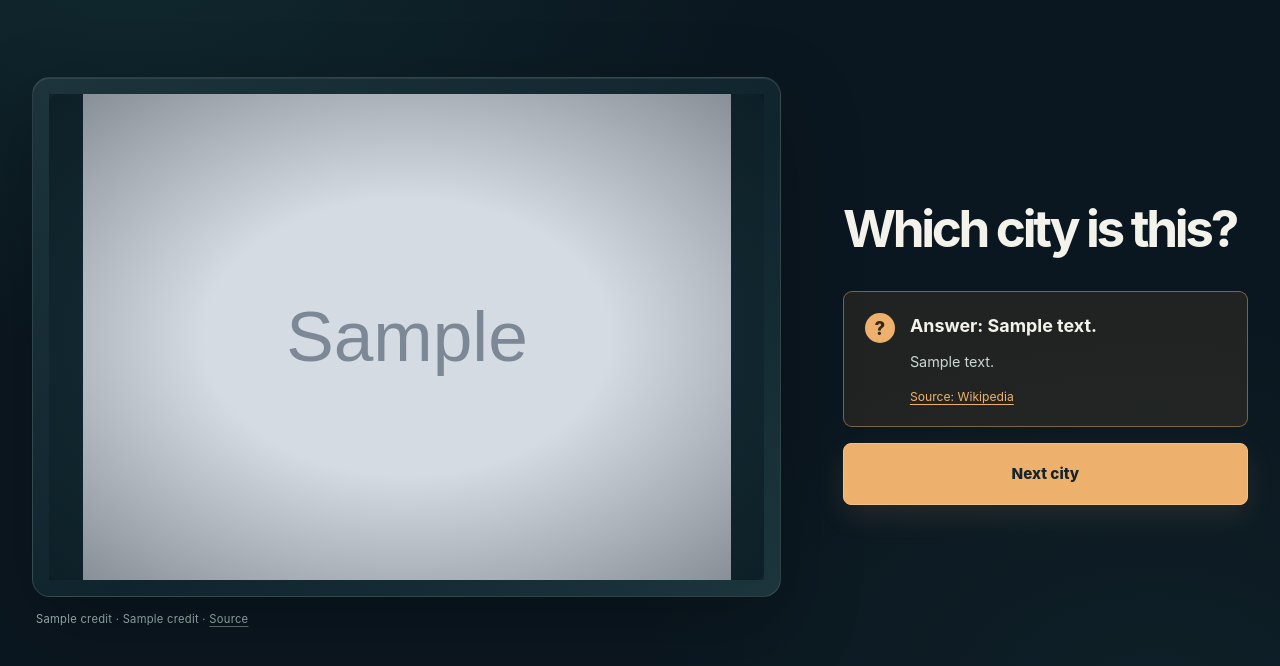
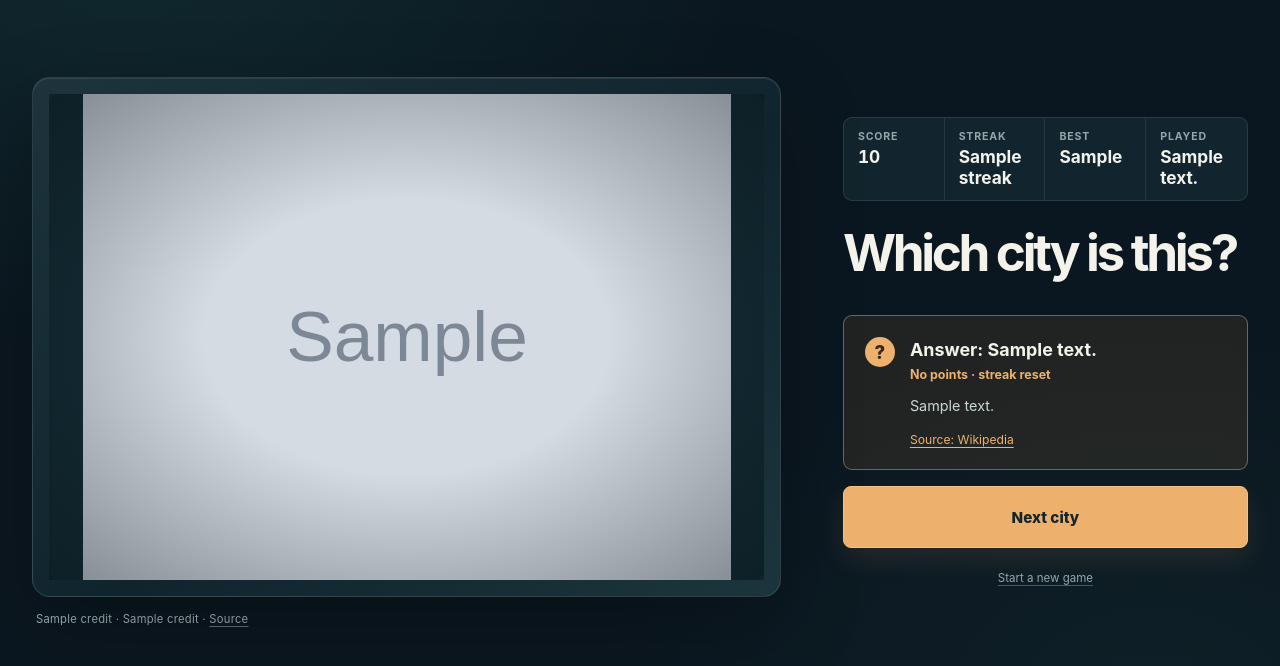
Before and after one commit to MikeGod-glitch/Cityguesser, a Flask app: template templates/index.html in a window 1280 px wide. Shown: the part 94-760 px from the top of the page. Run offline with Flask 3, Linux system fonts and the light colour scheme; the template is opened without the code that fills it: most values are stand-ins (such as "Sample title", 1, 10 or a date in 2020); grey boxes marked "Sample" are stand-in pictures; data that the repository does not hold is empty.

Commit message:
新增计分与连胜机制

```diff
--- a/app.py
+++ b/app.py
@@ -1,5 +1,5 @@
 from concurrent.futures import ThreadPoolExecutor, TimeoutError as FutureTimeout
-from flask import Flask, render_template, request, session
+from flask import Flask, redirect, render_template, request, session, url_for
 from threading import Lock
 from urllib.parse import quote
 from pathlib import Path
@@ -87,11 +87,17 @@ def get_local_question():
 
 
 def remember_question(city):
+    city = city.copy()
+    city["question_id"] = secrets.token_urlsafe(8)
     recent_images = list(session.get("recent_images", []))
     if city.get("image_id"):
         recent_images.append(city["image_id"])
         session["recent_images"] = recent_images[-10:]
     session["current_question"] = city
+    session["question_resolved"] = False
+    session.pop("question_result", None)
+    session.pop("question_points", None)
+    session.pop("question_revealed", None)
     return city
 
 
@@ -105,6 +111,46 @@ def get_player_id():
     if "player_id" not in session:
         session["player_id"] = secrets.token_urlsafe(12)
     return session["player_id"]
+
+
+def get_current_question():
+    city = session.get("current_question")
+    if city and "question_id" not in city:
+        city = city.copy()
+        city["question_id"] = secrets.token_urlsafe(8)
+        session["current_question"] = city
+        session["question_resolved"] = False
+    return city
+
+
+def get_game_stats():
+    stats = session.get("game_stats")
+    if not stats:
+        stats = {"score": 0, "streak": 0, "best_streak": 0, "answered": 0}
+        session["game_stats"] = stats
+    return stats
+
+
+def record_answer(is_correct):
+    stats = get_game_stats().copy()
+    stats["answered"] += 1
+    points = 0
+    if is_correct:
+        points = 100 + min(stats["streak"] * 20, 100)
+        stats["streak"] += 1
+        stats["best_streak"] = max(stats["best_streak"], stats["streak"])
+        stats["score"] += points
+    else:
+        stats["streak"] = 0
+    session["game_stats"] = stats
+    return points
+
+
+def save_question_outcome(result=None, points=0, revealed=False):
+    session["question_resolved"] = True
+    session["question_result"] = result
+    session["question_points"] = points
+    session["question_revealed"] = revealed
 
 
 def start_question_prefetch():
@@ -176,6 +222,7 @@ def get_revealed_answer(city):
 
 def render_question(
     city, result=None, preload_url=None, revealed_answer=None, city_intro=None,
+    round_points=None,
 ):
     if city.get("is_dynamic"):
         return render_template(
@@ -183,6 +230,8 @@ def render_question(
             source_url=city["source_url"], credit=city["credit"], result=result,
             preload_url=preload_url,
             revealed_answer=revealed_answer, city_intro=city_intro,
+            round_points=round_points, stats=get_game_stats(),
+            question_id=city["question_id"],
         )
 
     fallback_url = f"/static/images/{city['image']}"
@@ -203,43 +252,79 @@ def render_question(
         source_url=source_url, credit=credit, result=result,
         preload_url=preload_url,
         revealed_answer=revealed_answer, city_intro=city_intro,
+        round_points=round_points, stats=get_game_stats(),
+        question_id=city["question_id"],
+    )
+
+
+def render_saved_outcome(city, preload_url=None):
+    if session.get("question_revealed"):
+        return render_question(
+            city,
+            preload_url=preload_url,
+            revealed_answer=get_revealed_answer(city),
+            city_intro=get_city_intro(city),
+            round_points=0,
+        )
+    return render_question(
+        city,
+        result=session.get("question_result"),
+        preload_url=preload_url,
+        round_points=session.get("question_points", 0),
     )
 
 
 @app.route("/")
 def home():
-    city = session.get("current_question") or get_new_question()
+    city = get_current_question() or get_new_question()
     start_question_prefetch()
+    if session.get("question_resolved"):
+        return render_saved_outcome(city)
     return render_question(city)
 
 
 @app.route("/check", methods=["POST"])
 def check():
-    city = session.get("current_question")
+    city = get_current_question()
     if not city:
         city = get_new_question()
         start_question_prefetch()
         return render_question(city)
+    if request.form.get("question_id") != city["question_id"]:
+        return render_saved_outcome(city) if session.get("question_resolved") else render_question(city)
+    if session.get("question_resolved"):
+        return render_saved_outcome(city)
     guess = request.form["guess"]
     accepted_answers = [city["answer"], *city.get("aliases", [])]
-    if guess.strip().casefold() in {answer.casefold() for answer in accepted_answers}:
+    is_correct = guess.strip().casefold() in {
+        answer.casefold() for answer in accepted_answers
+    }
+    points = record_answer(is_correct)
+    if is_correct:
         result = "✅ Correct!"
     else:
         result = f"❌ Wrong! Answer: {city['answer']}"
+    save_question_outcome(result=result, points=points)
     start_question_prefetch()
     next_city = get_prefetched_question()
     preload_url = next_city.get("image_url") if next_city else None
-    return render_question(city, result, preload_url)
+    return render_question(city, result, preload_url, round_points=points)
 
 
 @app.route("/reveal", methods=["POST"])
 def reveal_answer():
-    city = session.get("current_question")
+    city = get_current_question()
     if not city:
         city = get_new_question()
         start_question_prefetch()
         return render_question(city)
+    if request.form.get("question_id") != city["question_id"]:
+        return render_saved_outcome(city) if session.get("question_resolved") else render_question(city)
+    if session.get("question_resolved"):
+        return render_saved_outcome(city)
 
+    record_answer(False)
+    save_question_outcome(revealed=True)
     start_question_prefetch()
     intro = get_city_intro(city)
     next_city = get_prefetched_question()
@@ -249,6 +334,7 @@ def reveal_answer():
         preload_url=preload_url,
         revealed_answer=get_revealed_answer(city),
         city_intro=intro,
+        round_points=0,
     )
 
 
@@ -257,5 +343,11 @@ def next_question():
     return render_question(get_next_question())
 
 
+@app.route("/reset", methods=["POST"])
+def reset_game():
+    session.clear()
+    return redirect(url_for("home"))
+
+
 if __name__ == "__main__":
     app.run(debug=True)
--- a/static/script.js
+++ b/static/script.js
@@ -6,7 +6,7 @@ if (guessForm) {
 
     guessForm.addEventListener('submit', event => {
         const submitButton = event.submitter || submitButtons[0];
-        submitButton.disabled = true;
+        submitButtons.forEach(button => { button.disabled = true; });
         submitButton.textContent = submitButton.classList.contains('reveal-button')
             ? 'Loading answer…'
             : 'Checking your guess…';
--- a/static/style.css
+++ b/static/style.css
@@ -77,6 +77,11 @@ button, input { font: inherit; }
 
 .answer-panel { min-height: 560px; display: flex; flex-direction: column; justify-content: center; animation: rise-in .65s .1s ease both; }
 .panel-content { margin: auto 0; }
+.scoreboard { display: grid; grid-template-columns: repeat(4, 1fr); max-width: 520px; margin-bottom: 24px; border: 1px solid rgba(217, 234, 221, .12); border-radius: 9px; background: rgba(21, 42, 51, .72); }
+.scoreboard div { display: flex; min-width: 0; flex-direction: column; gap: 3px; padding: 12px 14px; border-right: 1px solid rgba(217, 234, 221, .1); }
+.scoreboard div:last-child { border-right: 0; }
+.scoreboard span { color: #92a8aa; font-size: .66rem; font-weight: 700; letter-spacing: .08em; text-transform: uppercase; }
+.scoreboard strong { color: #f3f3eb; font-size: 1.08rem; font-variant-numeric: tabular-nums; }
 h1 { max-width: 540px; margin: 0 0 36px; font-size: clamp(2.75rem, 4vw, 4.75rem); font-weight: 720; letter-spacing: -.065em; line-height: 1.06; }
 .guess-form { max-width: 420px; }
 .sr-only { position: absolute; width: 1px; height: 1px; padding: 0; margin: -1px; overflow: hidden; clip: rect(0, 0, 0, 0); white-space: nowrap; border: 0; }
@@ -105,9 +110,14 @@ h1 { max-width: 540px; margin: 0 0 36px; font-size: clamp(2.75rem, 4vw, 4.75rem)
 .is-incorrect .result-icon { background: #f09e82; color: #391d1c; }
 .is-revealed .result-icon { background: #eeb16d; color: #362616; }
 .result-card h2 { margin: 0; font-size: 1.12rem; font-weight: 700; line-height: 1.4; }
+.round-score { margin: 5px 0 0; color: #eeb16d; font-size: .78rem; font-weight: 700; }
 .city-intro { margin: 12px 0 10px; color: #cad8d5; font-size: .9rem; line-height: 1.7; }
 .intro-source { color: #eeb16d; font-size: .76rem; text-underline-offset: 3px; }
 .next-button { max-width: 420px; }
+.reset-form { max-width: 420px; margin-top: 18px; text-align: center; }
+.reset-button { padding: 4px 6px; border: 0; background: transparent; color: #92a8aa; cursor: pointer; font-size: .72rem; text-decoration: underline; text-decoration-color: rgba(146, 168, 170, .45); text-underline-offset: 3px; }
+.reset-button:hover { color: #fff; }
+.reset-button:focus-visible { outline: 2px solid #eeb16d; outline-offset: 3px; }
 
 @keyframes rise-in { from { opacity: 0; transform: translateY(13px); } to { opacity: 1; transform: translateY(0); } }
 
@@ -133,6 +143,8 @@ h1 { max-width: 540px; margin: 0 0 36px; font-size: clamp(2.75rem, 4vw, 4.75rem)
     .photo-error { inset: 8px; border-radius: 6px; }
     .photo-credit { margin-top: 10px; font-size: .65rem; }
     h1 { font-size: clamp(2.45rem, 11vw, 3.5rem); }
+    .scoreboard div { padding: 10px 8px; }
+    .scoreboard span { font-size: .58rem; }
     .input-wrap input, .primary-button, .secondary-button { min-height: 57px; height: 57px; }
     .form-actions { grid-template-columns: 1fr; }
 }
--- a/templates/index.html
+++ b/templates/index.html
@@ -33,6 +33,12 @@
 
             <section class="answer-panel" aria-labelledby="game-title">
                 <div class="panel-content">
+                    <div class="scoreboard" aria-label="Current game score">
+                        <div><span>Score</span><strong>{{ stats.score }}</strong></div>
+                        <div><span>Streak</span><strong>{{ stats.streak }}</strong></div>
+                        <div><span>Best</span><strong>{{ stats.best_streak }}</strong></div>
+                        <div><span>Played</span><strong>{{ stats.answered }}</strong></div>
+                    </div>
                     <h1 id="game-title">Which city is this?</h1>
 
                     {% if revealed_answer %}
@@ -40,6 +46,7 @@
                         <span class="result-icon" aria-hidden="true">?</span>
                         <div>
                             <h2>Answer: {{ revealed_answer }}</h2>
+                            <p class="round-score">No points · streak reset</p>
                             <p class="city-intro">{{ city_intro.text }}</p>
                             {% if city_intro.source_url %}
                             <a class="intro-source" href="{{ city_intro.source_url }}" target="_blank" rel="noopener noreferrer">Source: Wikipedia</a>
@@ -52,11 +59,13 @@
                         <span class="result-icon" aria-hidden="true">{{ '✓' if result.startswith('✅') else '×' }}</span>
                         <div>
                             <h2>{{ result[2:] }}</h2>
+                            <p class="round-score">{{ '+' ~ round_points ~ ' points' if round_points else 'No points · streak reset' }}</p>
                         </div>
                     </div>
                     <a class="primary-button next-button" href="/next">Next city</a>
                     {% else %}
                     <form class="guess-form" action="/check" method="post">
+                        <input type="hidden" name="question_id" value="{{ question_id }}">
                         <label class="sr-only" for="city-guess">City name</label>
                         <div class="input-wrap">
                             <span class="input-pin" aria-hidden="true"></span>
@@ -68,6 +77,9 @@
                         </div>
                     </form>
                     {% endif %}
+                    <form class="reset-form" action="/reset" method="post">
+                        <button class="reset-button" type="submit">Start a new game</button>
+                    </form>
                 </div>
             </section>
         </main>
```
